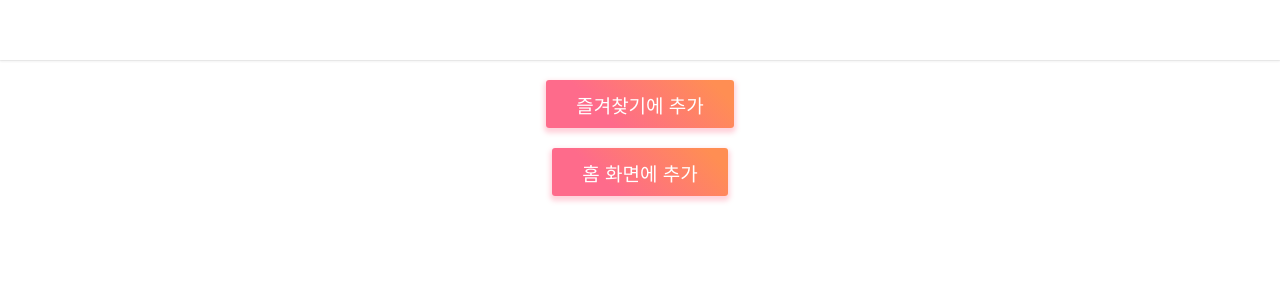
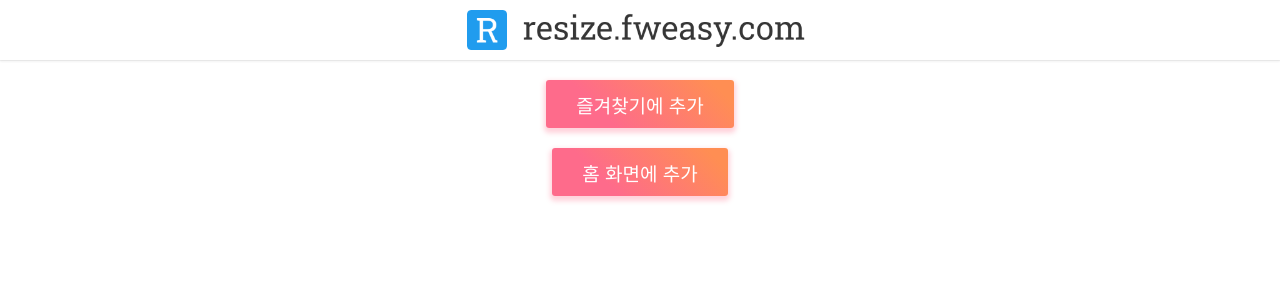
Before and after one commit to freewizard20/resize, a React (Create React App) app: page / in a window 1280 px wide. Shown: the top 300 px of the page. Built offline with nearby package versions, Linux system fonts and the light colour scheme.

Commit message:
than this?

```diff
--- a/src/components/Homepage.js
+++ b/src/components/Homepage.js
@@ -6,7 +6,7 @@ function Homepage() {
     return (
         <div>
             <header>
-                {/* <a href="http://localhost:3000"><img id="logo" src="logo.png" /></a> */}
+                <a href="http://localhost:3000"><img id="logo" src="logo.png" alt="logo" /></a>
             </header>
             <section>
                 <button id="favorite-button" className="normal-button favorites">즐겨찾기에 추가</button>
```
